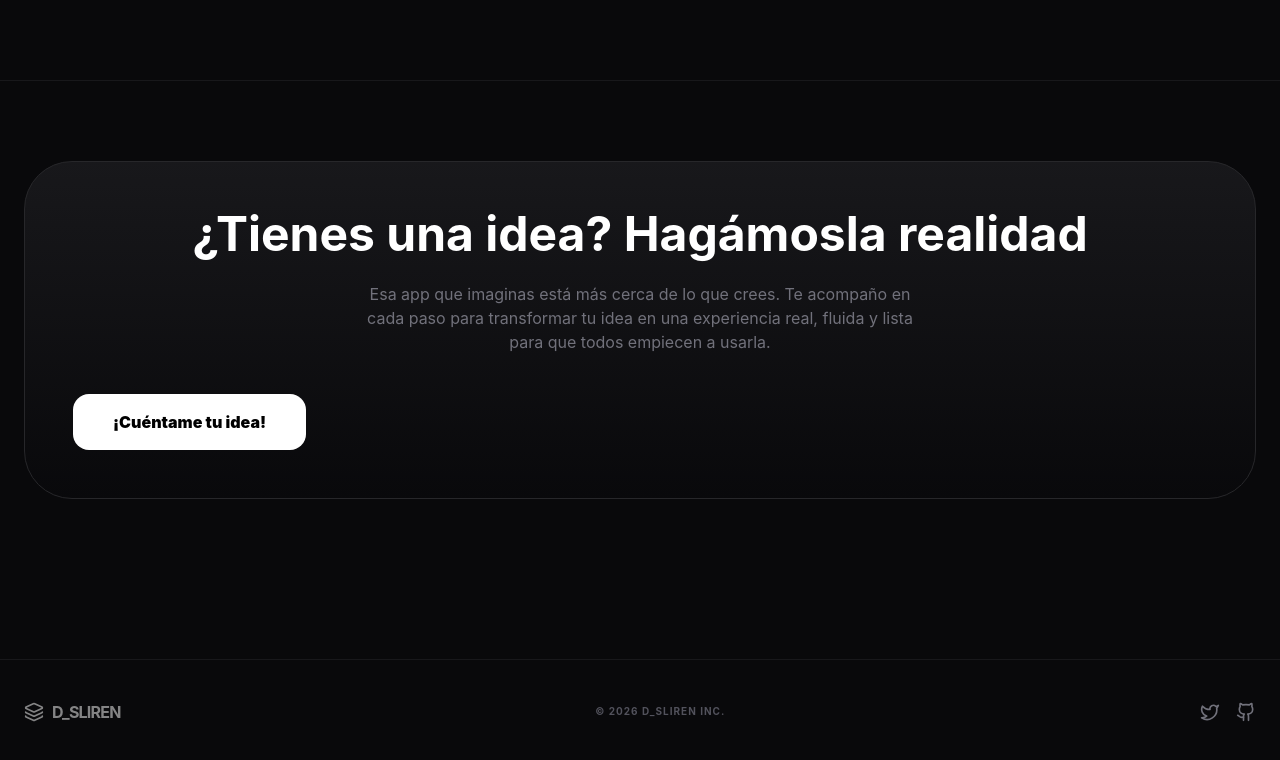
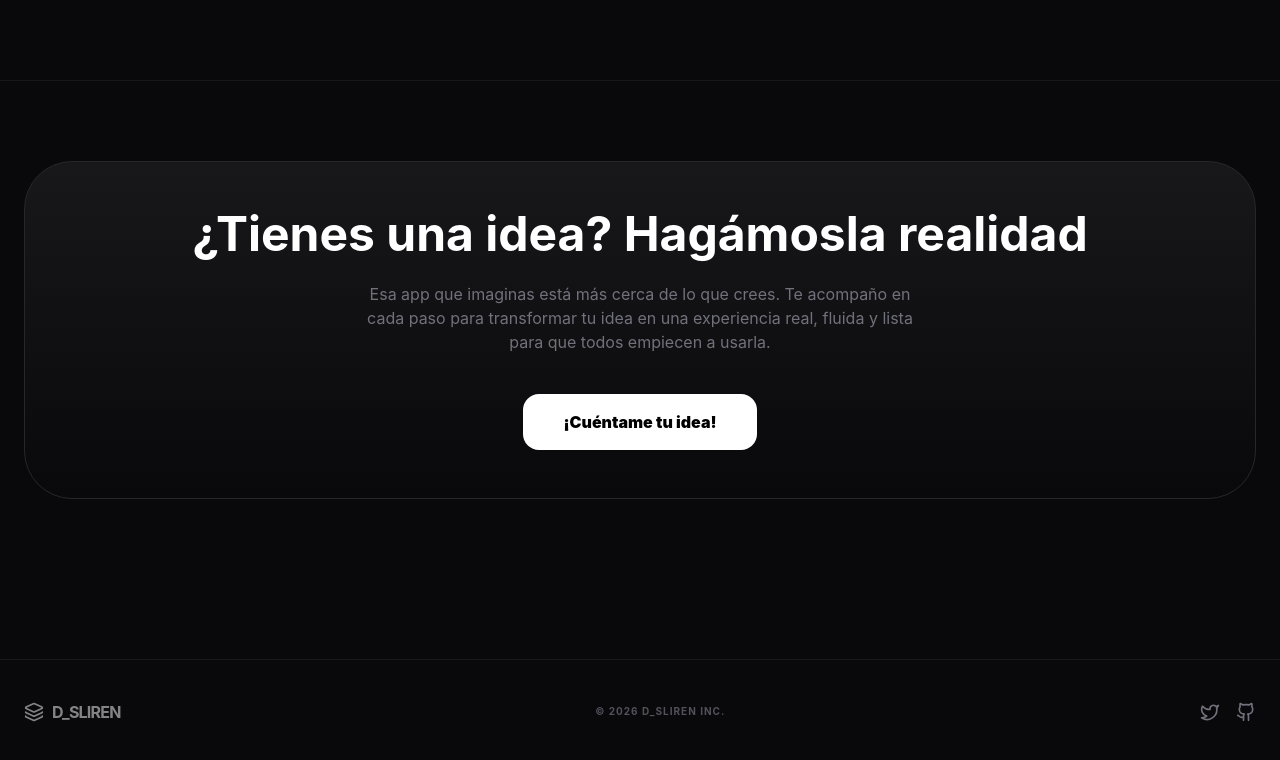
Before and after one commit to David-Sliren/mobile-app-store, a React (Vite) app: page / in a window 1280 px wide. Shown: the part 858-1618 px from the top of the page. Built offline with nearby package versions, Linux system fonts and the light colour scheme.

Commit message:
style(CallActionButton): Centrar boton de llamado a la accion

```diff
--- a/src/components/Home/CallActionCart.jsx
+++ b/src/components/Home/CallActionCart.jsx
@@ -9,16 +9,17 @@ const CallActionCart = () => {
           initial={{ opacity: 0, scale: 0.9 }}
           whileInView={{ opacity: 1, scale: 1 }}
           transition={{ duration: 0.5 }}
-          className="p-12 rounded-[3rem] bg-gradient-to-b from-zinc-900 to-zinc-950 border border-zinc-800 relative overflow-hidden"
+          className="flex flex-col items-center p-12 rounded-[3rem] bg-gradient-to-b from-zinc-900 to-zinc-950 border border-zinc-800 relative overflow-hidden"
         >
           <h2 className="text-3xl md:text-5xl font-bold text-white mb-6">
             ¿Tienes una idea? Hagámosla realidad
           </h2>
-          <p className="text-zinc-500 mb-10 max-w-xl mx-auto">
+          <p className="text-zinc-500 mb-10 max-w-xl">
             Esa app que imaginas está más cerca de lo que crees. Te acompaño en
             cada paso para transformar tu idea en una experiencia real, fluida y
             lista para que todos empiecen a usarla.
           </p>
+
           <ButtonCallAction title="¡Cuéntame tu idea!" />
         </motion.div>
       </div>
```
